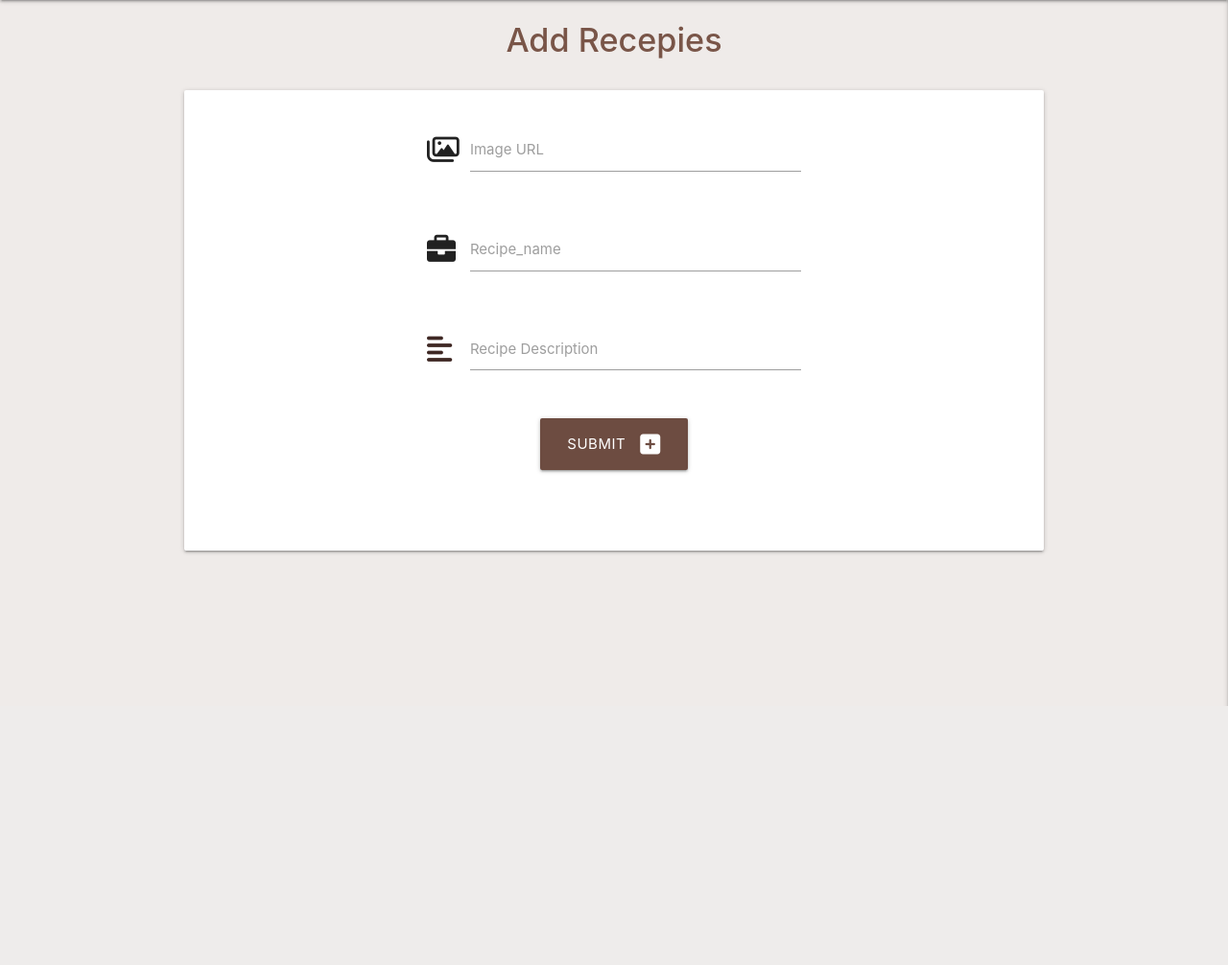
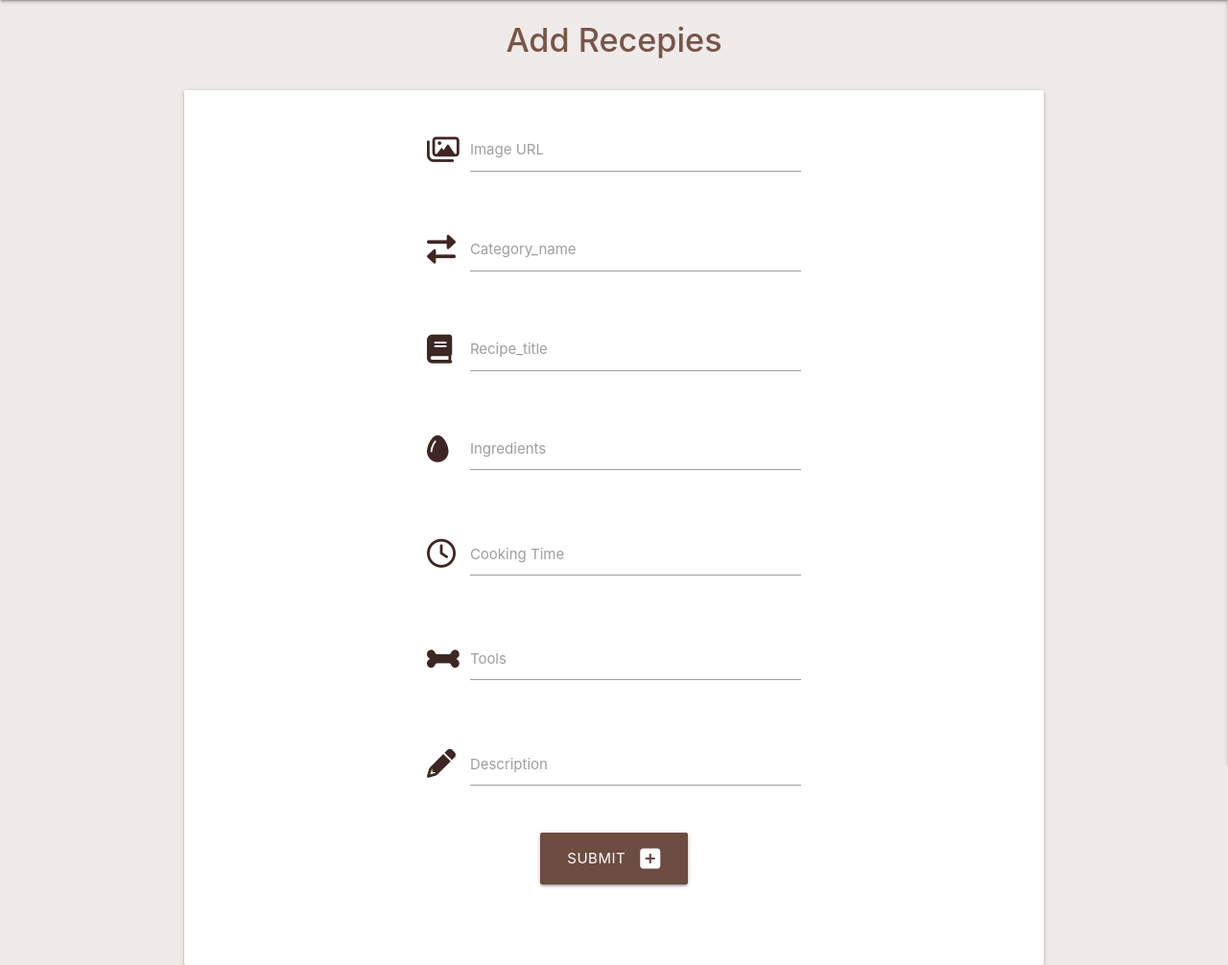
Before and after one commit to 78Istvan/Build-Seven-Project, a Flask app: page /account in a window 1280 px wide. Shown: the part 64-1070 px from the top of the page at 96% size. Before the commit the page ends 800 px from the top, so only its background shows below. Run offline with Flask 2, Linux system fonts and the light colour scheme; some libraries are stand-ins or nearby versions.

Commit message:
Account html got content to fill recipe form, and submit button

```diff
--- a/app.py
+++ b/app.py
@@ -119,17 +119,19 @@ def add_recipe():
         recipe = {
             "image_url": request.form.get("image_url"),
             "category_name": request.form.get("category_name"),
-            "ingredients": request.form.get("ingredients"),
+            "recipe_title": request.form.get("recipe_title"),
             "cooking_time": request.form.get("cooking_time"),
-            "tools": request.form.get("tools"),
+            "tools": request.form.getlist("tools"),
+            "ingredients": request.form.getlist("ingredients"),
+            "description": request.form.get("description"),
             "created_by": session["user"]
         }
         mongo.db.cooking.insert_one(recipe)
         flash("Recipe Successfully Created")
         return redirect(url_for("get_cooking"))
 
-    meat_categories = mongo.db.meat_categories.find().sort("category_name", 1)
-    return render_template("add_recipe.html", meat_categories=meat_categories)
+    categories = mongo.db.categories.find().sort("category_name", 1)
+    return render_template("add_recipe.html", categories=categories)
 
 
 
--- a/templates/account.html
+++ b/templates/account.html
@@ -11,30 +11,60 @@
         <!---image-->
         <div class="row col s12 offset-m2 m8 offset-l3 l6">
             <div class="input-field ">
-                <i class="far fa-images prefix"></i>
+                <i class="far fa-images brown-text text-darken-4 prefix"></i>
                 <input id="img_url" name="img_url" type="url" class="validate" required>
                 <label for="img_url">Image URL</label>
                 </div>
             </div>
-
+            <div class="row col s12 offset-m2 m8 offset-l3 l6">
+                <div class="input-field">
+                    <i class="fas fa-exchange-alt brown-text text-darken-4 prefix"></i>
+                    <input id="category_name" name="category_name" type="text"
+                        class="validate" required>
+                    <label for="category_name">Category_name</label>
+                    </div>
+                </div>
         <div class="row col s12 offset-m2 m8 offset-l3 l6">
             <div class="input-field">
-                <i class="fas fa-briefcase prefix"></i>
-                <input id="recipe_name" name="recipe_name" minlength="5" maxlength="25" type="text"
+                <i class="fas fa-book brown-text text-darken-4 prefix"></i>
+                <input id="recipe_title" name="recipe_title"  type="text"
                     class="validate" required>
-                <label for="recipe_name">Recipe_name</label>
+                <label for="recipe_title">Recipe_title</label>
                 </div>
             </div>
 
             <div class="row row col s12 offset-m2 m8 offset-l3 l6 ">
                 <div class="input-field">
-                   <i class="fas fa-align-left brown-text text-darken-4 prefix"></i>
-                   <textarea id="task_description" name="task_description" minlength="5"
-                          maxlength="200" class="materialize-textarea" required></textarea>
-                   <label for="task_description">Recipe Description</label>
+                   <i class="fas fa-egg brown-text text-darken-4 prefix"></i>
+                   <textarea id="ingredients" name="ingredients"
+                          maxlength="500" class="materialize-textarea" required></textarea>
+                   <label for="ingredients">Ingredients</label>
                 </div>
             </div>
-
+            <div class="row row col s12 offset-m2 m8 offset-l3 l6 ">
+                <div class="input-field">
+                   <i class="far fa-clock brown-text text-darken-4 prefix"></i>
+                   <textarea id="cooking_time" name="cooking_time"
+                          class="materialize-textarea" required></textarea>
+                   <label for="cooking_time">Cooking Time</label>
+                </div>
+            </div>
+            <div class="row row col s12 offset-m2 m8 offset-l3 l6 ">
+                <div class="input-field">
+                   <i  class="fas fa-bone brown-text text-darken-4 prefix"></i>
+                   <textarea id="tools" name="tools"
+                          class="materialize-textarea" required></textarea>
+                   <label for="tools">Tools</label>
+                </div>
+            </div>
+            <div class="row row col s12 offset-m2 m8 offset-l3 l6 ">
+                <div class="input-field">
+                   <i  class="fas fa-pencil-alt brown-text text-darken-4 prefix"></i>
+                   <textarea id="description" name="description"
+                    minlenght="5" class="materialize-textarea" required></textarea>
+                   <label for="description">Description</label>
+                </div>
+            </div>
             <div class="row">
                 <div class="col s12 center-align">
                   <button type="submit" class="btn-large brown darken-1 text-shadow">
```
Also changed, not shown: templates/add_recipe.html (added, +7 -0 lines), templates/cooking.html (+20 -7 lines), 1 other file.
